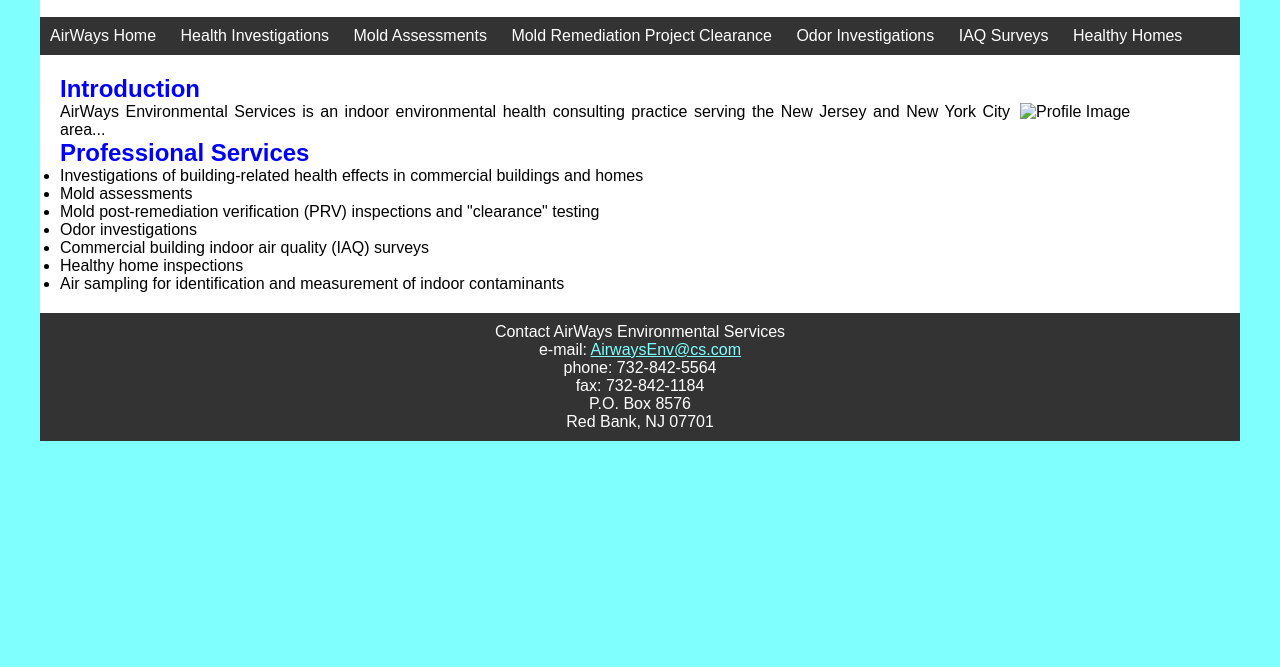
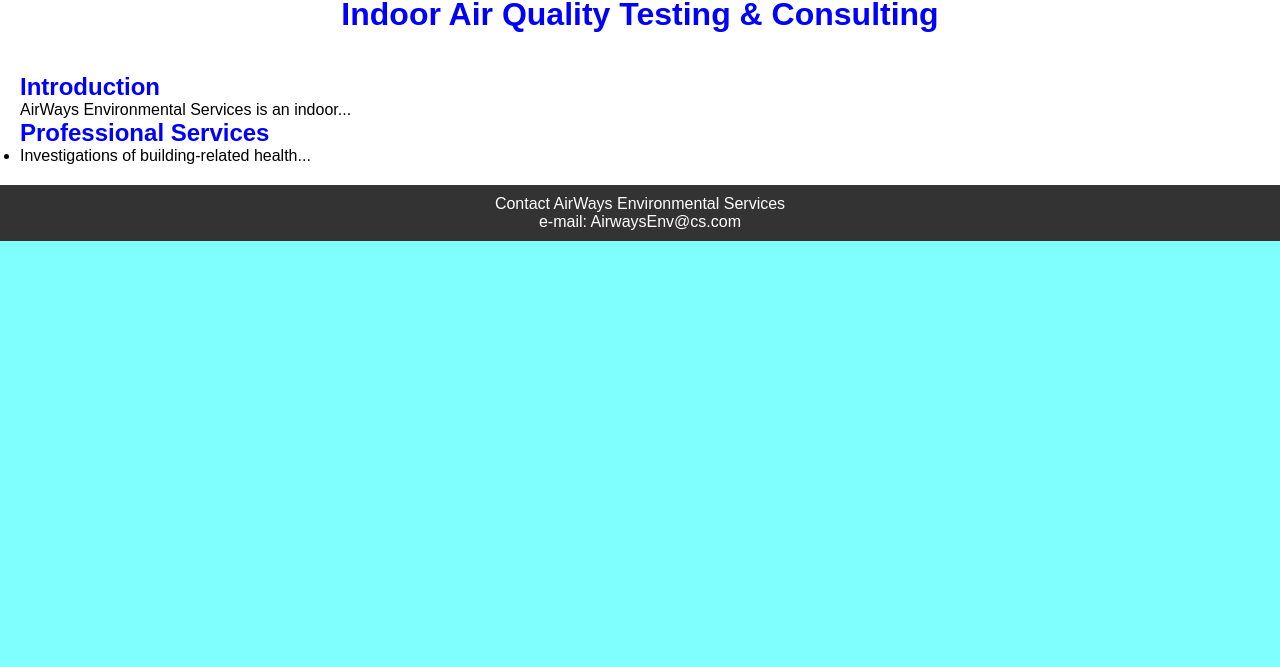
Before and after one commit to owltubes/airwaysenv, a plain HTML site: page index.html in a window 1280 px wide. Shown: the part 133-800 px from the top of the page. Drawn offline with Linux system fonts and the light colour scheme.

Commit message:
Update index.html

```diff
--- a/index.html
+++ b/index.html
@@ -7,52 +7,34 @@
   <link rel="stylesheet" href="styles/styles.css">
 </head>
 <body>
-  <div id="container">
   <header>
-      <img src="path_to_your_logo_image.png" alt="AirWays Home" id="logo">
+    <img src="logo.png" alt="AirWays Environmental Services Logo" id="logo">
     <h1>AirWays Environmental<br>Indoor Air Quality Testing & Consulting</h1>
   </header>
 
   <nav>
-      <ul>
-        <li><a href="index.html">AirWays Home</a></li>
-        <li><a href="HealthInvestigations.html">Health Investigations</a></li>
-        <li><a href="MoldAssessments.html">Mold Assessments</a></li>
-        <li><a href="MoldRemediationProjectClearance.html">Mold Remediation Project Clearance</a></li>
-        <li><a href="OdorInvestigations.html">Odor Investigations</a></li>
-        <li><a href="IAQSurveys.html">IAQ Surveys</a></li>
-        <li><a href="HealthyHomes.html">Healthy Homes</a></li>
-      </ul>
+    <!-- Navigation links would go here -->
   </nav>
 
   <main>
     <section id="introduction">
       <h2>Introduction</h2>
-        <img src="path_to_profile_image.jpg" alt="Profile Image" id="profile">
-        <p>AirWays Environmental Services is an indoor environmental health consulting practice serving the New Jersey and New York City area...</p>
+      <p>AirWays Environmental Services is an indoor...</p>
     </section>
 
     <section id="professional-services">
       <h2>Professional Services</h2>
       <ul>
-          <li>Investigations of building-related health effects in commercial buildings and homes</li>
-          <li>Mold assessments</li>
-          <li>Mold post-remediation verification (PRV) inspections and "clearance" testing</li>
-          <li>Odor investigations</li>
-          <li>Commercial building indoor air quality (IAQ) surveys</li>
-          <li>Healthy home inspections</li>
-          <li>Air sampling for identification and measurement of indoor contaminants</li>
+        <li>Investigations of building-related health...</li>
+        <!-- More list items -->
       </ul>
     </section>
   </main>
 
   <footer>
     <p>Contact AirWays Environmental Services</p>
-      <p>e-mail: <a href="mailto:AirwaysEnv@cs.com">AirwaysEnv@cs.com</a></p>
-      <p>phone: 732-842-5564</p>
-      <p>fax: 732-842-1184</p>
-      <p>P.O. Box 8576<br>Red Bank, NJ 07701</p>
+    <p>e-mail: AirwaysEnv@cs.com</p>
+    <!-- Other contact details -->
   </footer>
-  </div>
 </body>
 </html>
```
Lines whose indentation alone changed are shown as unchanged.
